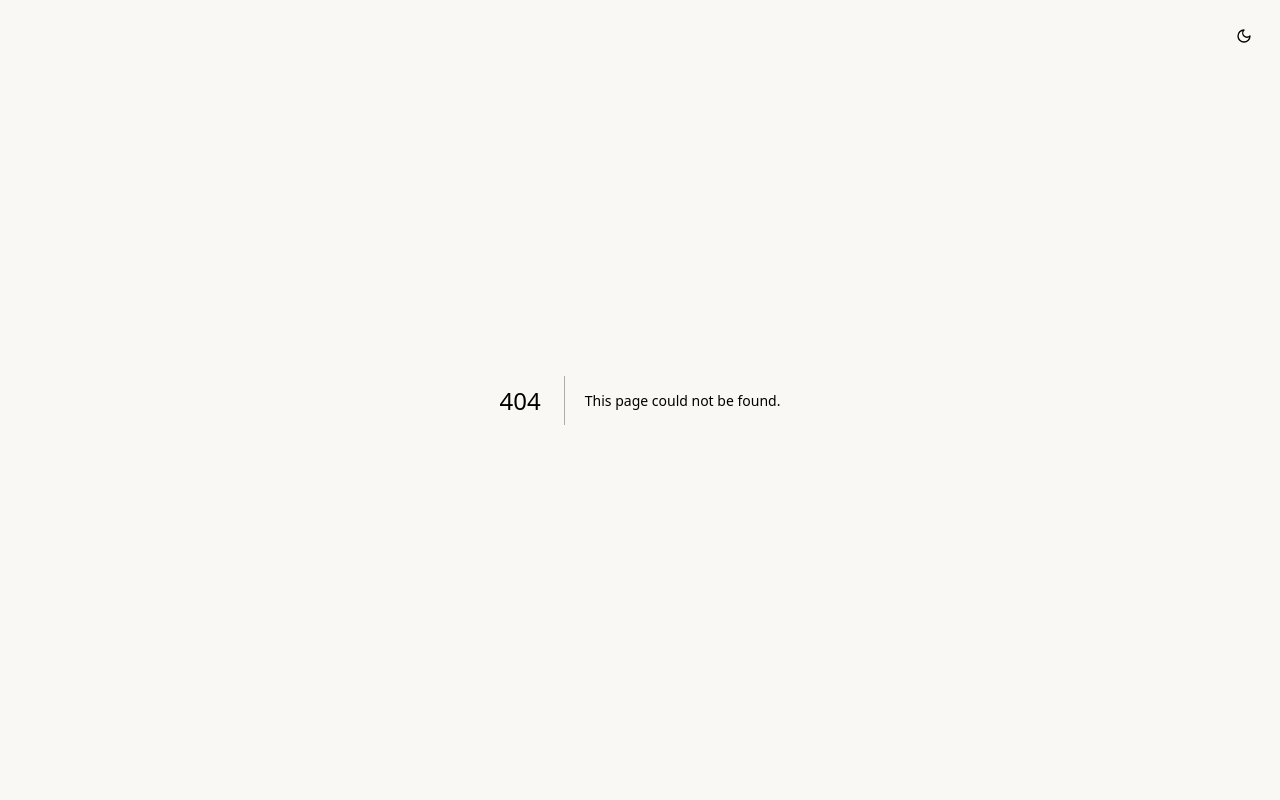
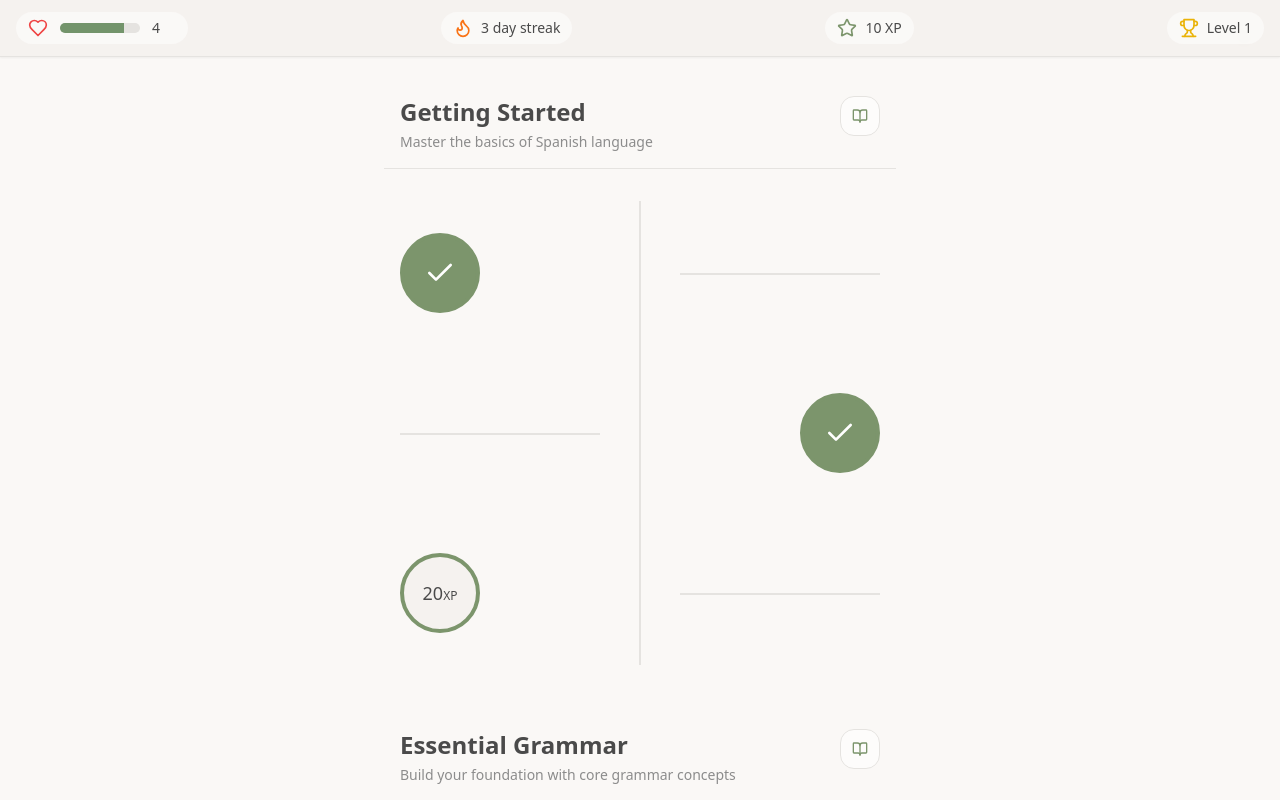
Before and after one commit to MoPaMo/verba, a Next.js app: page /learn in a window 1280 px wide. Before the commit this address had no page. Shown: the top 800 px of the page. Built offline with nearby package versions, Linux system fonts and the light colour scheme.

Commit message:
feat: add LearnPage component with mock data for lessons and user stats

```diff
--- /dev/null
+++ b/app/learn/page.tsx
@@ -0,0 +1,117 @@
+"use client";
+
+import { useState } from "react";
+import { StatsBar } from "@/components/stats-bar";
+import { LearningPath } from "@/components/learning-path";
+import type { Unit, Lesson, UserStats } from "@/types/lessons";
+
+const mockUnits: Unit[] = [
+  {
+    id: "1",
+    title: "Getting Started",
+    description: "Learn the basics of the language",
+    completed: false,
+    locked: false,
+    lessons: [
+      {
+        id: "1-1",
+        title: "Basic Nouns",
+        type: "nouns",
+        xpReward: 10,
+        completed: true,
+        locked: false,
+      },
+      {
+        id: "1-2",
+        title: "Common Phrases",
+        type: "phrases",
+        xpReward: 15,
+        completed: false,
+        locked: false,
+      },
+      {
+        id: "1-3",
+        title: "To Be Verb",
+        type: "verbs",
+        xpReward: 20,
+        completed: false,
+        locked: true,
+      },
+    ],
+  },
+  {
+    id: "2",
+    title: "Basic Grammar",
+    description: "Master essential grammar concepts",
+    completed: false,
+    locked: true,
+    lessons: [
+      {
+        id: "2-1",
+        title: "Basic Adjectives",
+        type: "adjectives",
+        xpReward: 15,
+        completed: false,
+        locked: true,
+      },
+      {
+        id: "2-2",
+        title: "Present Tense",
+        type: "grammar",
+        xpReward: 25,
+        completed: false,
+        locked: true,
+      },
+    ],
+  },
+  {
+    id: "3",
+    title: "Everyday Life",
+    description: "Learn vocabulary for daily situations",
+    completed: false,
+    locked: true,
+    lessons: [
+      {
+        id: "3-1",
+        title: "Food & Drinks",
+        type: "nouns",
+        xpReward: 20,
+        completed: false,
+        locked: true,
+      },
+      {
+        id: "3-2",
+        title: "Shopping",
+        type: "phrases",
+        xpReward: 20,
+        completed: false,
+        locked: true,
+      },
+    ],
+  },
+];
+
+const mockStats: UserStats = {
+  health: 4,
+  maxHealth: 5,
+  xp: 10,
+  streak: 3,
+  level: 1,
+};
+
+export default function LearnPage() {
+  const [stats] = useState(mockStats);
+  const [units] = useState(mockUnits);
+
+  const handleSelectLesson = (lesson: Lesson, unitId: string) => {
+    console.log("Selected lesson:", lesson, "from unit:", unitId);
+
+};
+
+  return (
+    <div className="min-h-screen bg-[#faf8f6] dark:bg-[#2a2a3c] transition-colors duration-300">
+      <StatsBar stats={stats} />
+      <LearningPath units={units} onSelectLesson={handleSelectLesson} />
+    </div>
+  );
+}
```
